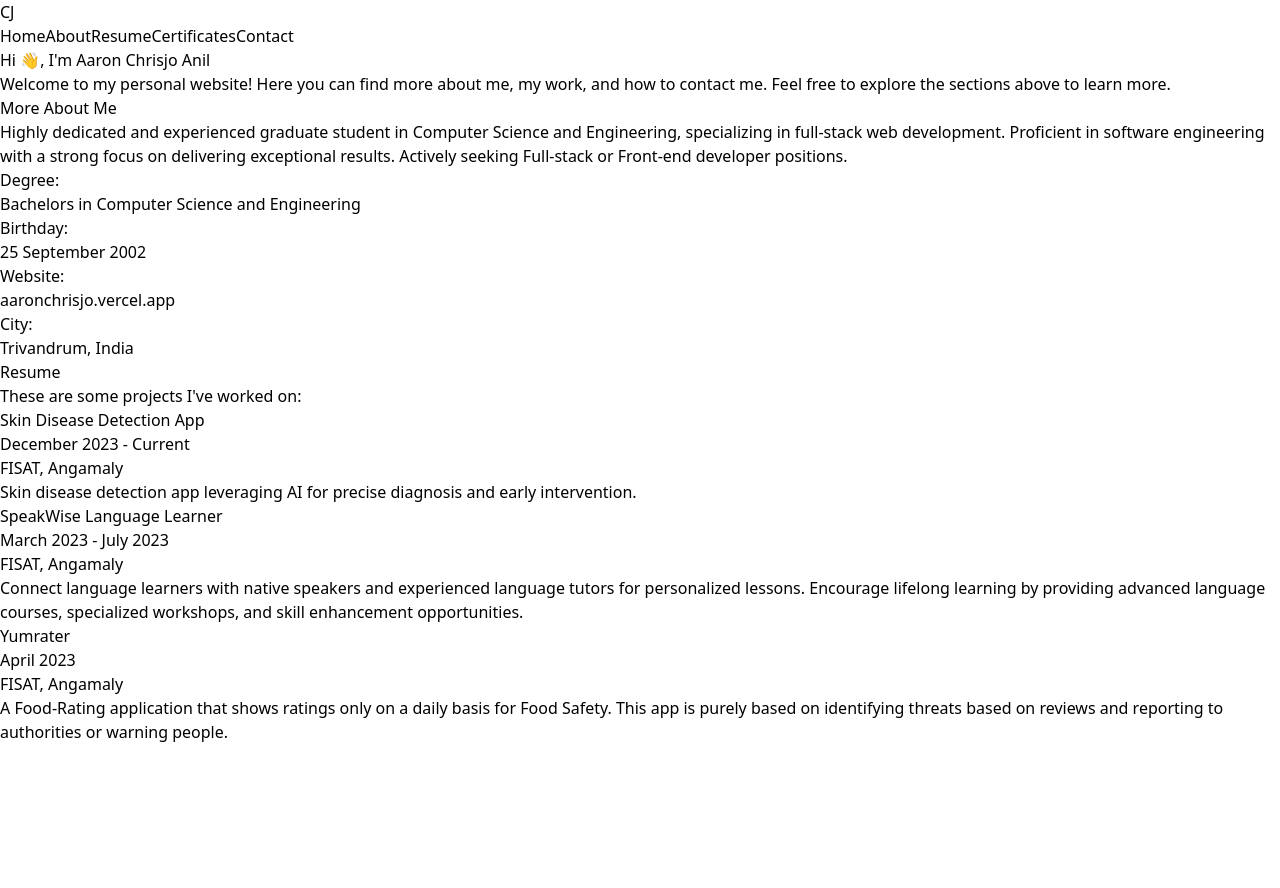
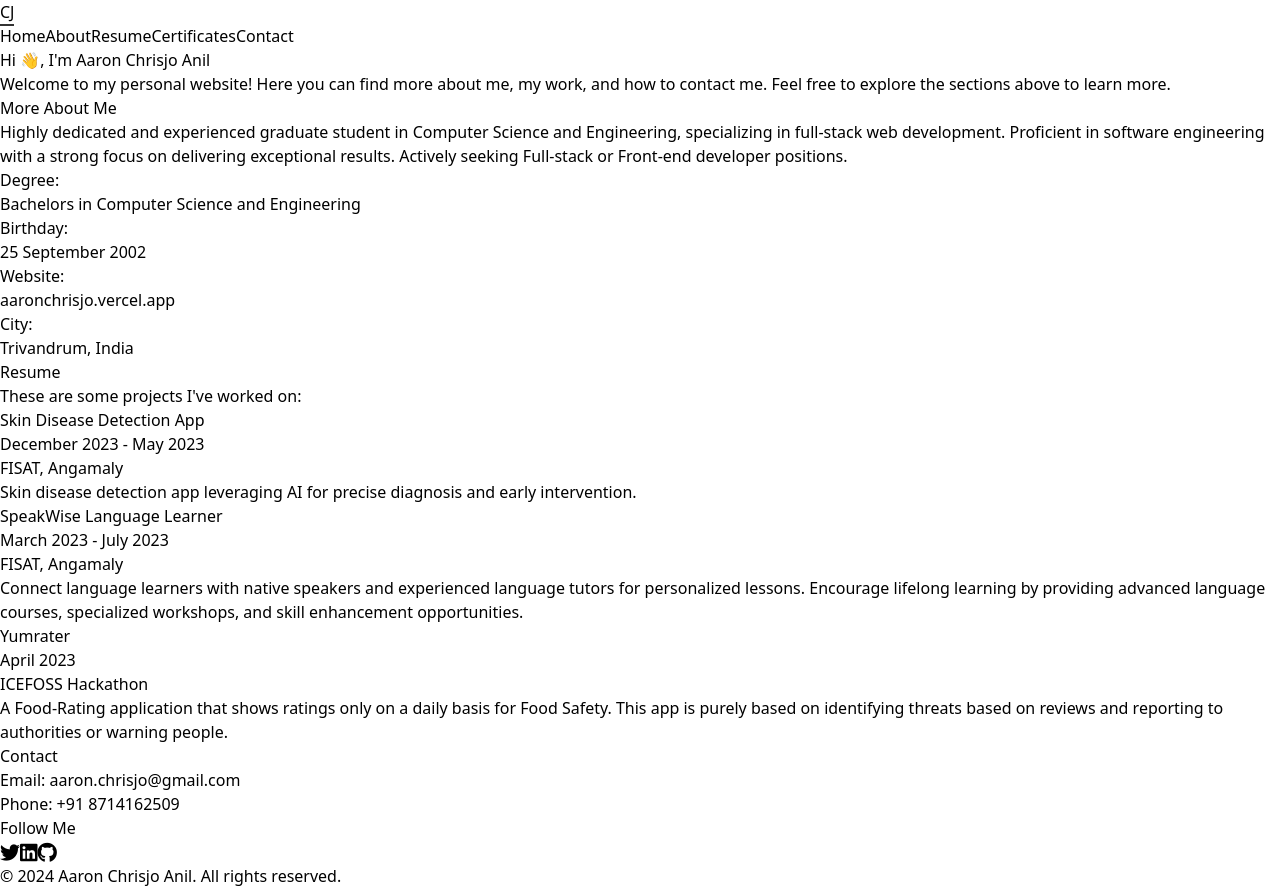
Before and after one commit to aaronchrisjo/eport, an Angular app: page / in a window 1280 px wide. Before the commit the page ends 800 px from the top, so only its background shows below. Built offline with nearby package versions, Linux system fonts and the light colour scheme.

Commit message:
Added a footer to the portfolio

```diff
--- a/src/app/app.component.html
+++ b/src/app/app.component.html
@@ -2,4 +2,5 @@
 <app-home></app-home>
 <app-about></app-about>
 <app-resume></app-resume>
+<app-footer></app-footer>
 <router-outlet></router-outlet>
--- a/src/app/main/about/about.component.html
+++ b/src/app/main/about/about.component.html
@@ -1,4 +1,4 @@
-<section class="bg-gray-100 min-h-screen flex flex-col items-center justify-center p-6">
+<section class="bg-white min-h-screen flex flex-col items-center justify-center p-6">
     <div class="bg-white p-8 shadow-md rounded-lg max-w-4xl mx-auto">
       <h1 class="text-3xl font-bold mb-4">More About Me</h1>
       <div class="mb-6">
--- /dev/null
+++ b/src/app/main/footer/footer.component.html
@@ -0,0 +1,31 @@
+<footer class="bg-white text-gray-800 py-10">
+  <div class="container mx-auto flex flex-col md:flex-row justify-between items-center">
+    <!-- Contact Info -->
+    <div class="mb-4 md:mb-0">
+      <h3 class="text-lg font-semibold mb-2">Contact</h3>
+      <p>Email: <a href="mailto:aaron.chrisjo@gmail.com" class="underline hover:text-gray-400">aaron.chrisjo&#64;gmail.com</a></p>
+      <p>Phone: <a href="tel:+918714162509" class="underline hover:text-gray-400">+91 8714162509</a></p>
+    </div>
+
+    <!-- Social Media Links -->
+    <div class="mb-4 md:mb-0">
+      <h3 class="text-lg font-semibold mb-2">Follow Me</h3>
+      <div class="flex space-x-4">
+        <a href="https://twitter.com/yourprofile" target="_blank" class="hover:text-gray-400">
+          <i class="fab fa-twitter fa-lg"></i>
+        </a>
+        <a href="https://linkedin.com/in/yourprofile" target="_blank" class="hover:text-gray-400">
+          <i class="fab fa-linkedin fa-lg"></i>
+        </a>
+        <a href="https://github.com/yourprofile" target="_blank" class="hover:text-gray-400">
+          <i class="fab fa-github fa-lg"></i>
+        </a>
+      </div>
+    </div>
+
+    <!-- Copyright -->
+    <div class="text-center md:text-right">
+      <p>&copy; 2024 Aaron Chrisjo Anil. All rights reserved.</p>
+    </div>
+  </div>
+</footer>
--- a/src/app/main/resume/resume.component.html
+++ b/src/app/main/resume/resume.component.html
@@ -10,7 +10,7 @@
           <!-- Project 1 -->
           <div class="bg-white p-6 shadow-lg rounded-lg transform transition-transform duration-300 hover:scale-105 hover:shadow-xl">
             <h4 class="text-lg font-semibold mb-2">Skin Disease Detection App</h4>
-            <p class="text-gray-700 mb-2">December 2023 - Current</p>
+            <p class="text-gray-700 mb-2">December 2023 - May 2023</p>
             <p class="text-gray-600 mb-4">FISAT, Angamaly</p>
             <p>Skin disease detection app leveraging AI for precise diagnosis and early intervention.</p>
           </div>
@@ -27,7 +27,7 @@
           <div class="bg-white p-6 shadow-lg rounded-lg transform transition-transform duration-300 hover:scale-105 hover:shadow-xl">
             <h4 class="text-lg font-semibold mb-2">Yumrater</h4>
             <p class="text-gray-700 mb-2">April 2023</p>
-            <p class="text-gray-600 mb-4">FISAT, Angamaly</p>
+            <p class="text-gray-600 mb-4">ICEFOSS Hackathon</p>
             <p>A Food-Rating application that shows ratings only on a daily basis for Food Safety. This app is purely based on identifying threats based on reviews and reporting to authorities or warning people.</p>
           </div>
         </div>
--- a/src/index.html
+++ b/src/index.html
@@ -6,6 +6,7 @@
   <base href="/">
   <meta name="viewport" content="width=device-width, initial-scale=1">
   <link rel="icon" type="image/x-icon" href="favicon.ico">
+  <link rel="stylesheet" href="https://cdnjs.cloudflare.com/ajax/libs/font-awesome/6.0.0-beta3/css/all.min.css">
 </head>
 <body>
   <app-root></app-root>
```
Also changed, not shown: src/app/main/footer/footer.component.ts (added, +10 -0 lines), src/app/main/main.module.ts (+5 -2 lines), src/app/main/footer/footer.component.css (added), 1 other file (tests, documents, lock files or other folders).
